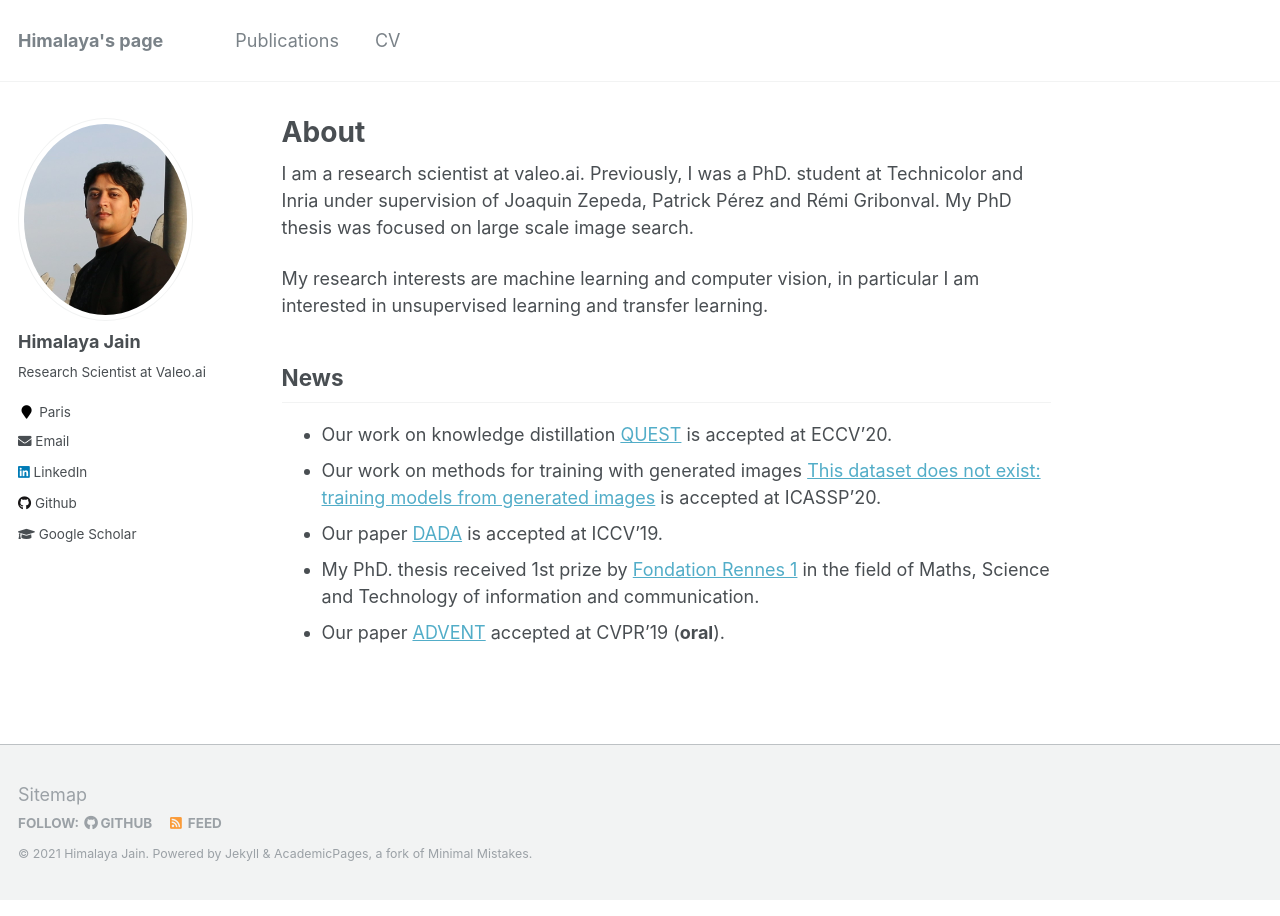
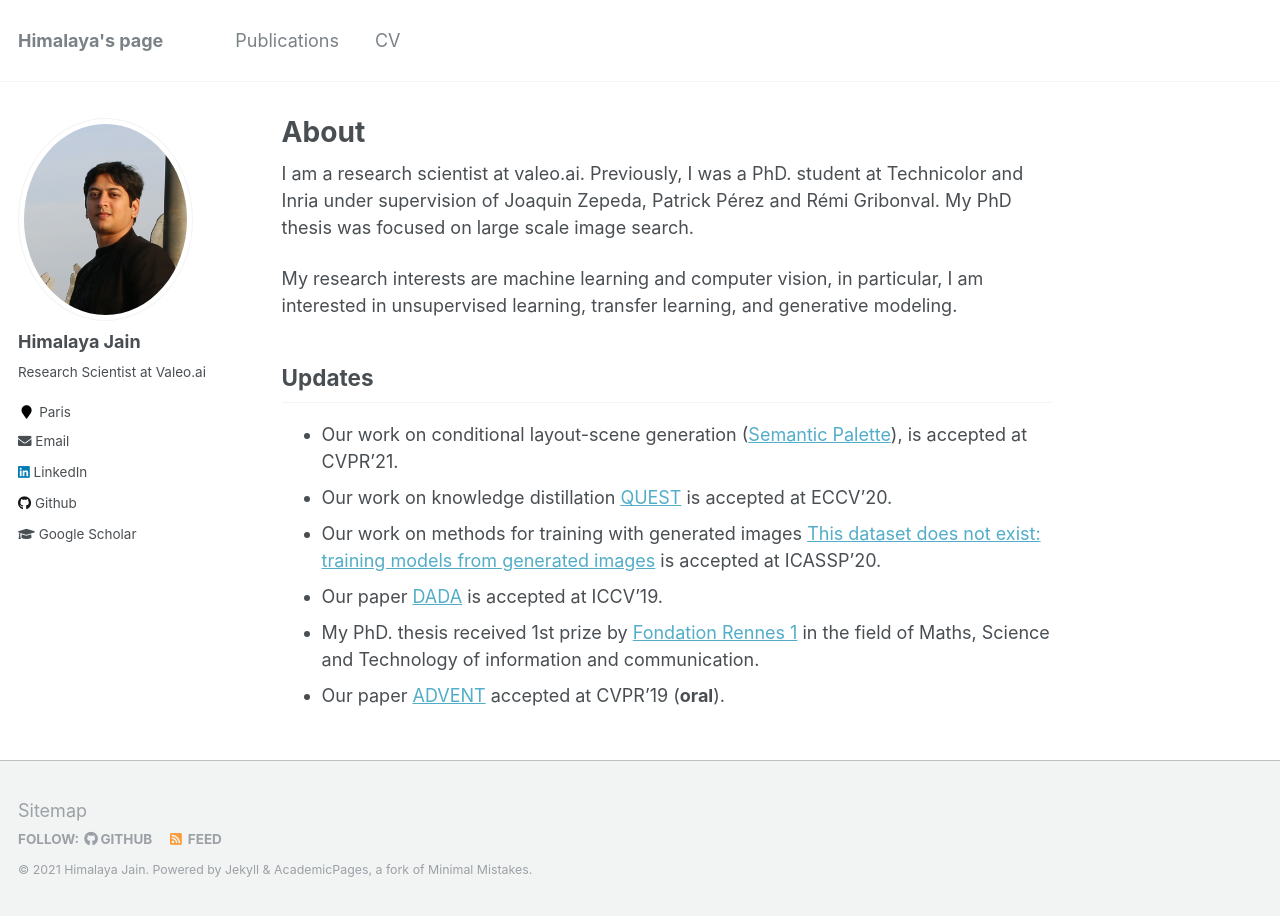
Before and after one commit to himalayajain/himalayajain.github.io, a Jekyll site: the page built from _pages/about.md, in a window 1280 px wide. Built offline with Jekyll 4.4.1, drawn with Linux system fonts in a browser that asks for light colours.

Commit message:
Update about.md

```diff
--- a/_pages/about.md
+++ b/_pages/about.md
@@ -10,9 +10,10 @@ redirect_from:
 
 I am a research scientist at valeo.ai. Previously, I was a PhD. student at Technicolor and Inria under supervision of Joaquin Zepeda, Patrick Pérez and Rémi Gribonval. My PhD thesis was focused on large scale image search.
 
-My research interests are machine learning and computer vision, in particular I am interested in unsupervised learning and transfer learning.
+My research interests are machine learning and computer vision, in particular, I am interested in unsupervised learning, transfer learning, and generative modeling.
 
-## News
+## Updates
+* Our work on conditional layout-scene generation ([Semantic Palette](https://himalayajain.github.io/publications/)), is accepted at CVPR'21.
 * Our work on knowledge distillation [QUEST](https://arxiv.org/abs/1912.01540) is accepted at ECCV'20.
 * Our work on methods for training with generated images [This dataset does not exist: training models from generated images](https://arxiv.org/abs/1911.02888) is accepted at ICASSP'20.
 * Our paper [DADA](https://arxiv.org/abs/1904.01886) is accepted at ICCV'19.
```
